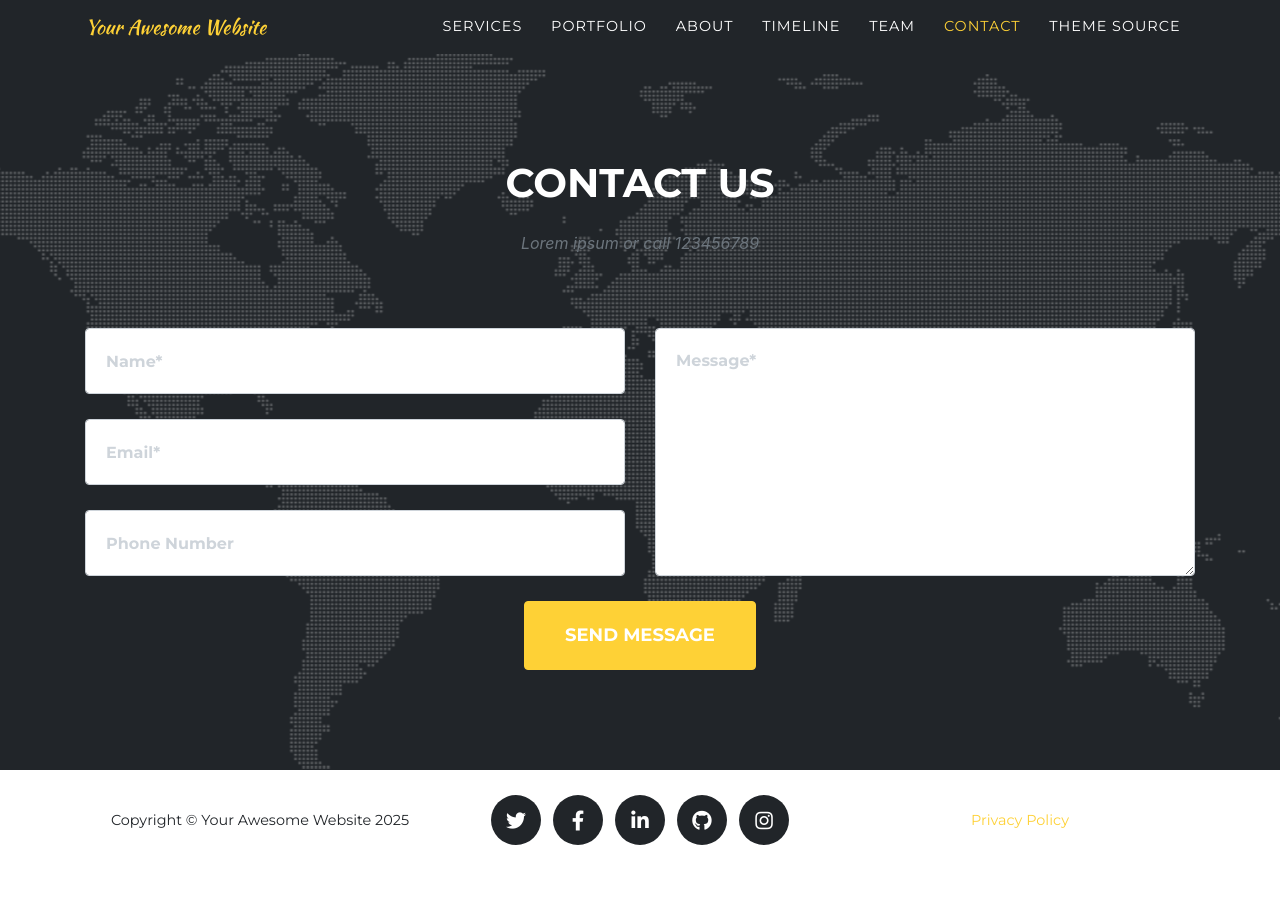
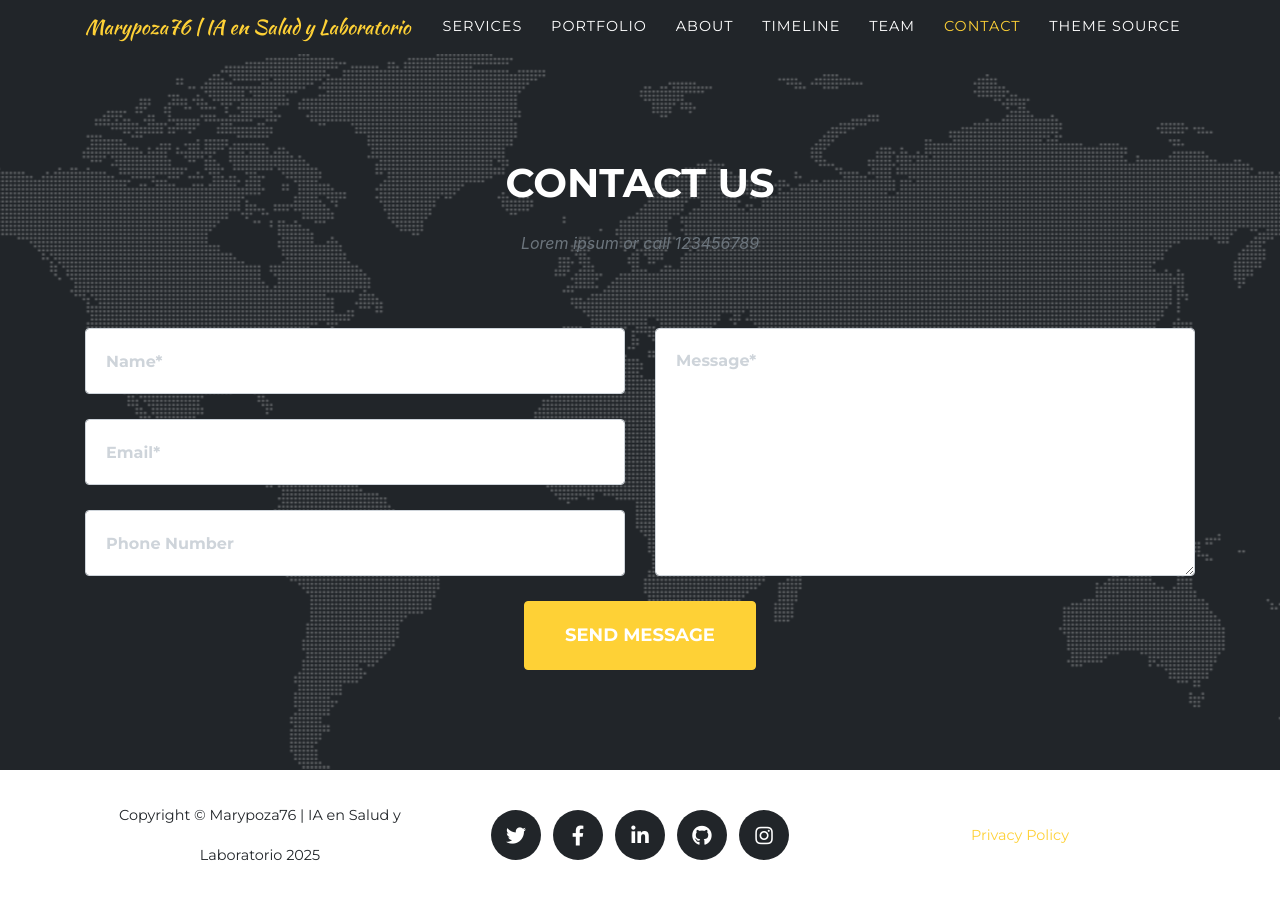
Before and after one commit to Marypoza76/Marypoza76.github.io, a Jekyll site: the page built from index.md, in a window 1280 px wide and 900 px high, scrolled down 5720 px. Built offline with Jekyll 4.4.1, drawn with Linux system fonts in a browser that asks for light colours; some web fonts are replaced; before the commit the page ends 6590 px from its top, so only the background shows below that.

Commit message:
Update _config.yml

```diff
--- a/_config.yml
+++ b/_config.yml
@@ -11,17 +11,19 @@
 # You can create any custom variable you would like, and they will be accessible
 # in the templates via {{ site.myvariable }}.
 
-remote_theme: "CloudCannon/vonge"
+remote_theme: pages-themes/architect@v0.2.0
 
+plugins:
+  - jekyll-remote-theme
 
 
 url    : "https://Marypoza76.github.io" # the base hostname & protocol for your site, e.g. http://example.com
 baseurl: "" # the subpath of your site, e.g. /blog
 
-title      : Your Awesome Website
+title: "Marypoza76 | IA en Salud y Laboratorio"
+description: "Explorando IA aplicada a la salud y ciencias de laboratorio."
 email      : your-email@example.com #this is also the email contact forms will go to
-description: "Site description"
-author     : Your Name
+author     : Marilyn Ponzón Zapata
 # logo:     #optional, defaults to site title
   # path: assets\img\clients\creative-market.jpg
   # height: 60 #height in px, defaults to 52px
```
